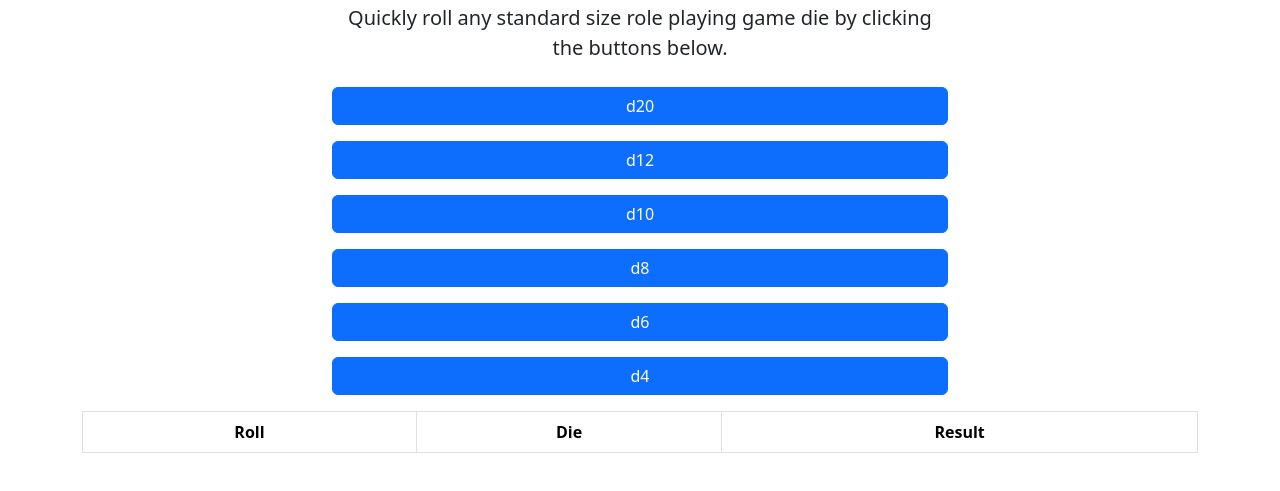
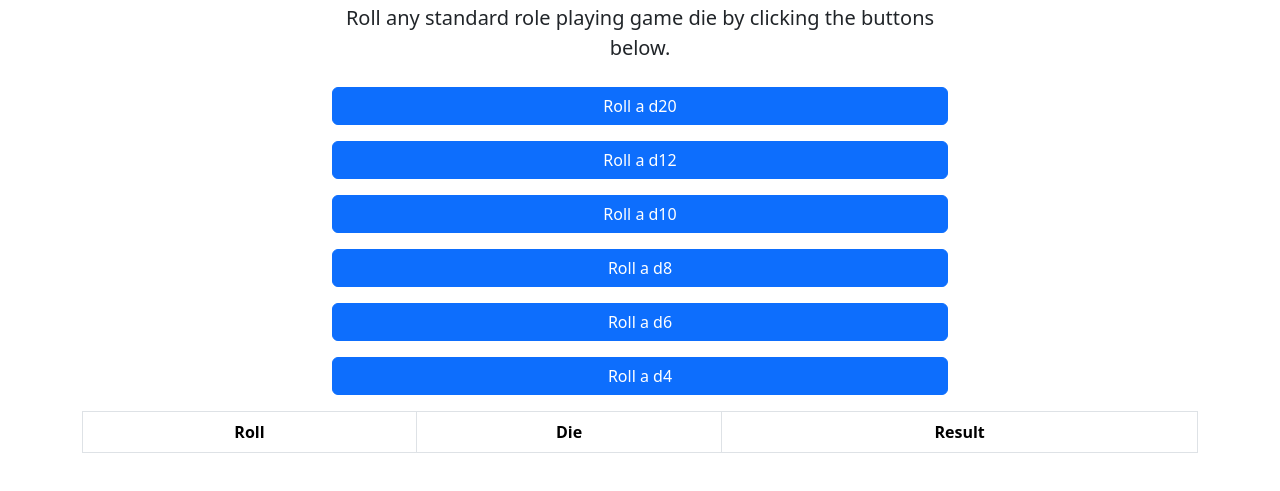
Before and after one commit to githubtkompare/accessible-d20, a plain HTML site: page public/index.html in a window 1280 px wide. Shown: the part 115-606 px from the top of the page. Drawn offline with nearby package versions, Linux system fonts and the light colour scheme.

Commit message:
Alpha 1 updates

```diff
--- a/public/index.html
+++ b/public/index.html
@@ -3,7 +3,7 @@
 <head>
     <meta charset="utf-8">
     <meta name="viewport" content="width=device-width, initial-scale=1">
-    <title>Bootstrap demo</title>
+    <title>RPG Dice Roller</title>
     <link href="https://cdn.jsdelivr.net/npm/bootstrap@5.3.2/dist/css/bootstrap.min.css" rel="stylesheet" integrity="sha384-T3c6CoIi6uLrA9TneNEoa7RxnatzjcDSCmG1MXxSR1GAsXEV/Dwwykc2MPK8M2HN" crossorigin="anonymous">
     <link rel="stylesheet" href="https://cdnjs.cloudflare.com/ajax/libs/font-awesome/6.4.2/css/all.min.css" integrity="sha512-z3gLpd7yknf1YoNbCzqRKc4qyor8gaKU1qmn+CShxbuBusANI9QpRohGBreCFkKxLhei6S9CQXFEbbKuqLg0DA==" crossorigin="anonymous" referrerpolicy="no-referrer" />
 </head>
@@ -12,14 +12,14 @@
     <div class="px-4 py-5 my-1 text-center">
         <h1 class="display-5 fw-bold text-body-emphasis"><i class="fa-solid fa-dice-d20"></i> RPG Dice Roller <i class="fa-solid fa-dice-d20"></i></h1>
         <div class="col-lg-6 mx-auto">
-            <p class="lead mb-4">Quickly roll any standard size role playing game die by clicking the buttons below.</p>
+            <p class="lead mb-4">Roll any standard role playing game die by clicking the buttons below.</p>
             <div class="d-grid gap-3">
-                <button id="d20" class="btn btn-primary" type="button">d20</button>
-                <button id="d12" class="btn btn-primary" type="button">d12</button>
-                <button id="d10" class="btn btn-primary" type="button">d10</button>
-                <button id="d8" class="btn btn-primary" type="button">d8</button>
-                <button id="d6" class="btn btn-primary" type="button">d6</button>
-                <button id="d4" class="btn btn-primary" type="button">d4</button>
+                <button id="d20" class="btn btn-primary" type="button">Roll a d20</button>
+                <button id="d12" class="btn btn-primary" type="button">Roll a d12</button>
+                <button id="d10" class="btn btn-primary" type="button">Roll a d10</button>
+                <button id="d8" class="btn btn-primary" type="button">Roll a d8</button>
+                <button id="d6" class="btn btn-primary" type="button">Roll a d6</button>
+                <button id="d4" class="btn btn-primary" type="button">Roll a d4</button>
             </div>
         </div>
 
```
